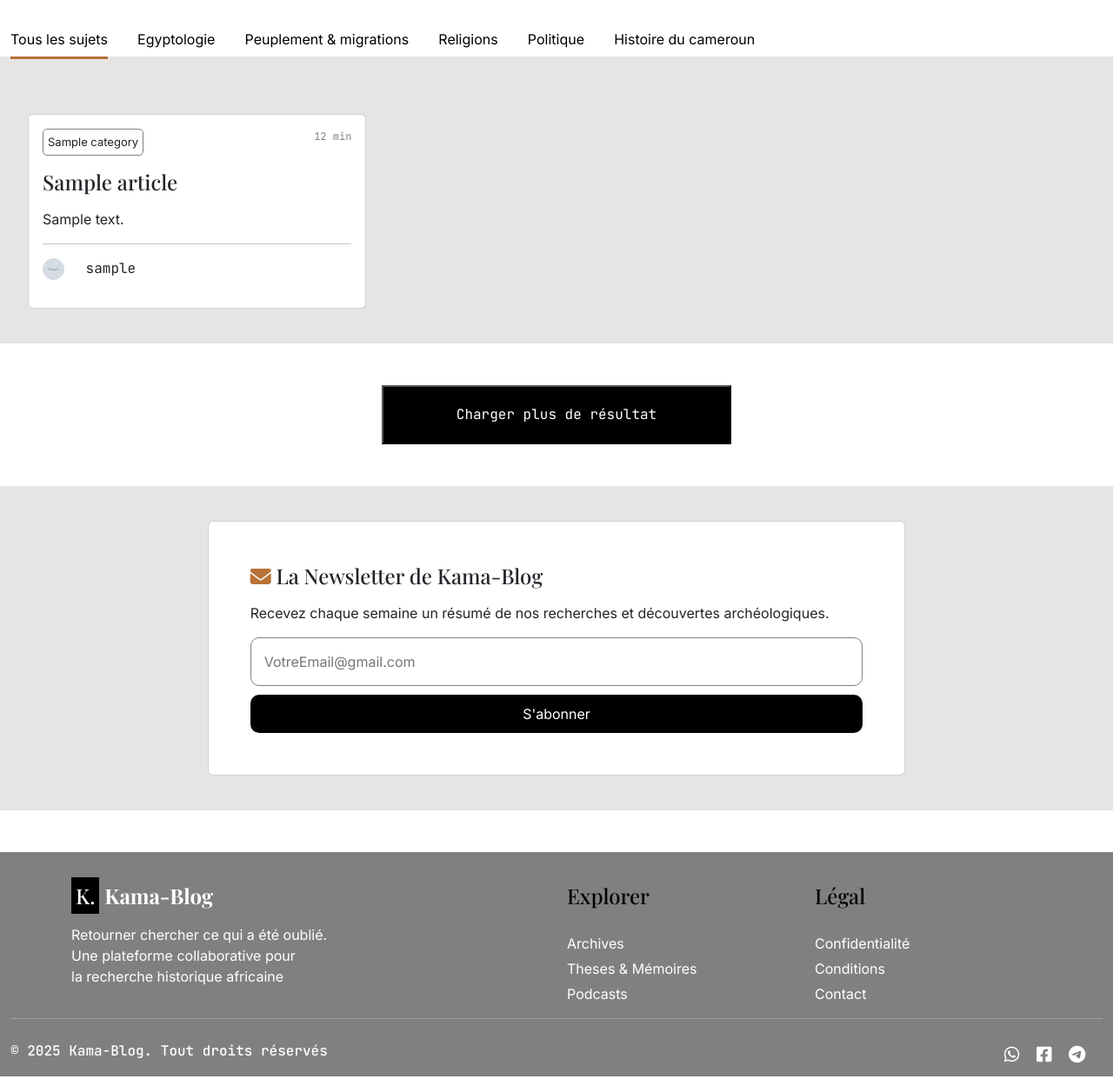
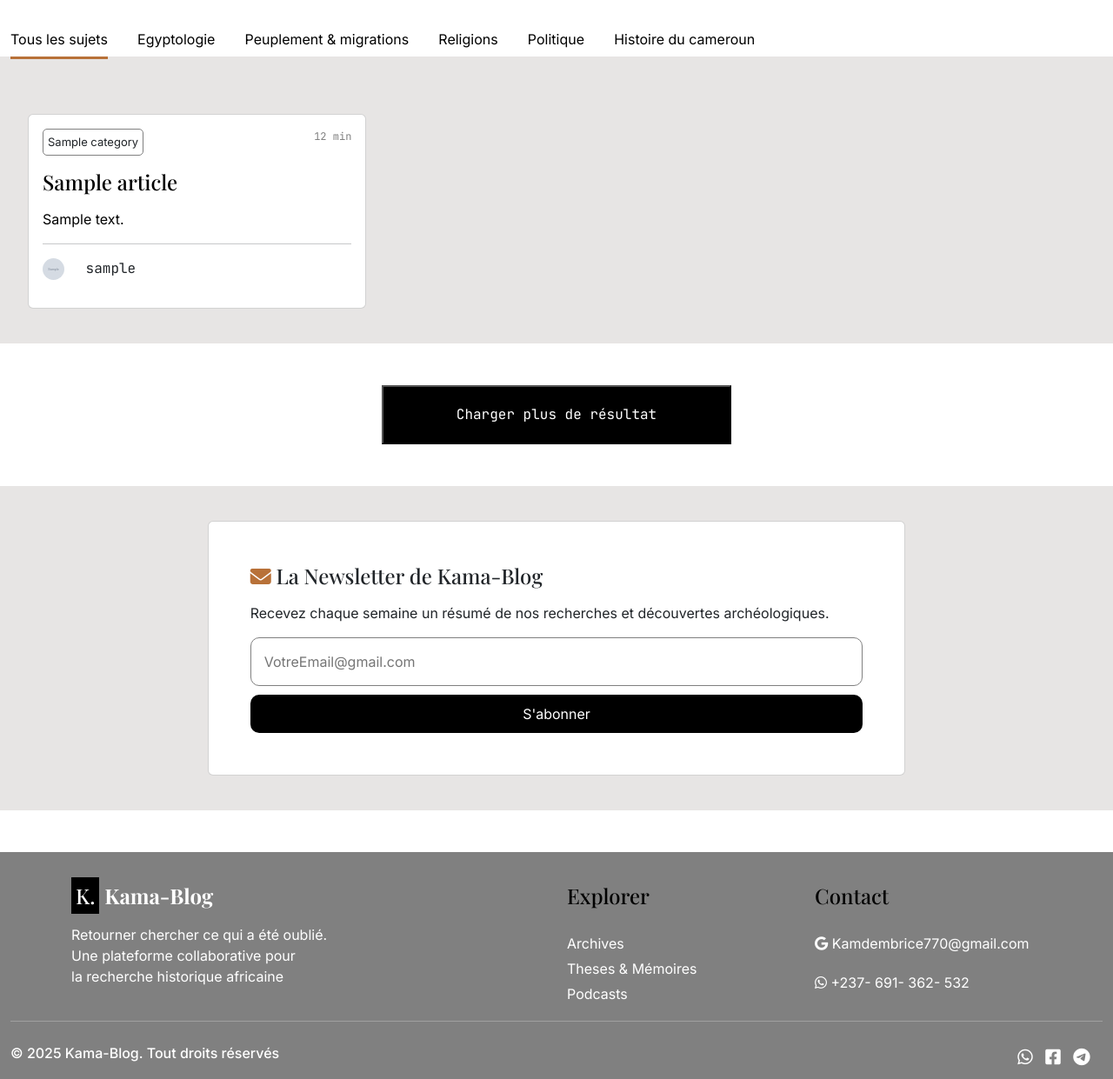
Before and after one commit to Brisco237/kama-blog, a Django app: page /articles/ in a window 1280 px wide. Shown: the part 261-1502 px from the top of the page at 87% size. Run offline with Django 5.2, Linux system fonts and the light colour scheme; tables that the repository leaves empty hold one stand-in row (values such as "Sample post"); grey boxes marked "Sample" are stand-in pictures; some libraries are stand-ins or nearby versions; some web fonts are replaced.

```diff
--- a/blog/blog/urls.py
+++ b/blog/blog/urls.py
@@ -24,7 +24,7 @@ urlpatterns = [
     path('admin/', admin.site.urls),
     path('', home, name='home'),
     path('articles/', include('articles.urls')),
-    path('auth/', include('authapp.urls')),
+    path('authapp/', include('authapp.urls')),
 ]
 
 # Serve media files during development
--- a/blog/static/css/articles/article_list.css
+++ b/blog/static/css/articles/article_list.css
@@ -20,7 +20,7 @@
     text-decoration: none;
     color: black;
     margin-right:30px;
-    transition:ease 0.3s ;
+    transition:ease-out 0.5s ;
 }
 .links-nav a:hover{
     border-bottom: 3px solid rgb(184, 113, 56);
@@ -33,6 +33,14 @@
 }
 .section2 .author{
     font-family: 'JetBrains Mono';
+}
+.card-body a{
+    text-decoration:none;
+    color: black;
+    transition: ease-out 0.8s;
+}
+.card-body a:hover{
+    color: rgb(184, 113, 56);
 }
 .section2 .author img{
     height: 25px;
--- a/blog/static/css/authapp/home.css
+++ b/blog/static/css/authapp/home.css
@@ -171,4 +171,7 @@
     .first-section{
         margin: 60px 0 20px 10px;
     }
+    .first-section .title, .subtitle{
+        font-size: 50px;
+    }
 }
--- a/blog/static/css/footer.css
+++ b/blog/static/css/footer.css
@@ -38,7 +38,7 @@
     transition: all 0.7s;
 }
 .derniere-ligne{
-    font-family: 'JetBrains Mono', serif;
+    font-family: 'Inter', serif;
     display: flex;
     justify-content: space-between;
     align-items: center;
--- a/blog/templates/articles/archives.html
+++ b/blog/templates/articles/archives.html
@@ -82,7 +82,9 @@
                         <hr>
                         <div class="footer-card">
                             <p class="card-text">{{ article.author }} B.</p>
-                            <a href="">Lire <i class="fas fa-arrow-right"></i></a>
+                            <a href="{% url 'article_detail' article.slug %}">
+                                Lire <i class="fas fa-arrow-right"></i>
+                            </a>
                         </div>
                     </div>
                 </div>
--- a/blog/templates/articles/article_list.html
+++ b/blog/templates/articles/article_list.html
@@ -35,8 +35,10 @@
                                 <p class="category">{{ article.category }}</p>
                                 <p class="read-time">12 min</p>
                             </div>
+                            <a href="{% url 'article_detail' article.slug %}">
                                 <h4>{{ article.title }}</h4>
                                 <p class="text-card mt-3">{{ article.summary }}</p>
+                            </a>
                             <hr>
                             <p class="author"><img src="{{ article.author.profile.photo.url }}"> {{ article.author }}</p>
                         </div>
--- a/blog/templates/authapp/home.html
+++ b/blog/templates/authapp/home.html
@@ -18,8 +18,8 @@
                 <p class="text">Une plateforme dédiée à la recherche historique <br>rigoureuse,
                 à l'exhumation des manuscrits oubliés et <br>à la renaissance intellectuelle africaine.</p>
                 <div class="buttons-home-section mt-5">
-                    <a href="" class="button1">Commencer la lecture</a>
-                    <a href="" class="button2">Explorer les archives</a>
+                    <a href="{% url 'article_list' %}" class="button1">Commencer la lecture</a>
+                    <a href="{% url 'archives' %}" class="button2">Explorer les archives</a>
                 </div>
             </div>
         </div>
@@ -28,7 +28,7 @@
     <div class="row mb-5">
         <div class="col-md-12">
             <div class="second-section">
-                <div class="head-second-section"><h4>Dossier à la une</h4><a href="" class="voir">Tout explorer <i class="fas fa-arrow-right"></i></a></div>
+                <div class="head-second-section"><h4>Dossier à la une</h4><a href="{% url 'article_list' %}" class="voir">Tout explorer <i class="fas fa-arrow-right"></i></a></div>
             </div>
         </div>
     </div>
--- a/blog/templates/footer.html
+++ b/blog/templates/footer.html
@@ -9,24 +9,23 @@
             <div class="col-md-6 colonne1 mt-3">
                 <h4><span>K.</span> <strong>Kama-Blog</strong></h4>
                 <p class="text">Retourner chercher ce qui a été oublié.<br>
-                     Une plateforme collaborative pour <br>
+                    Une plateforme collaborative pour <br>
                     la recherche historique africaine
                 </p>
             </div>
             <div class="col-md-3 colonne2 mt-3">
                 <h4>Explorer</h4>
                 <div class="liens">
-                    <a href="">Archives</a>
+                    <a href="{% url 'archives' %}">Archives</a>
                     <a href="">Theses & Mémoires</a>
                     <a href="">Podcasts</a>
                 </div>
             </div>
             <div class="col-md-3 colonne3 mt-3">
-                <h4>Légal</h4>
+                <h4>Contact</h4>
                 <div class="liens">
-                    <a href="">Confidentialité</a>
-                    <a href="">Conditions</a>
-                    <a href="">Contact</a>
+                    <p><i class="fab fa-google"></i> Kamdembrice770@gmail.com</p>
+                    <p><i class="fab fa-whatsapp"></i> +237- 691- 362- 532</p>
                 </div>
             </div>
         </div>
```
Also changed, not shown: blog/static/css/articles/archives.css (+7 -0 lines). Lines whose indentation alone changed are shown as unchanged.
